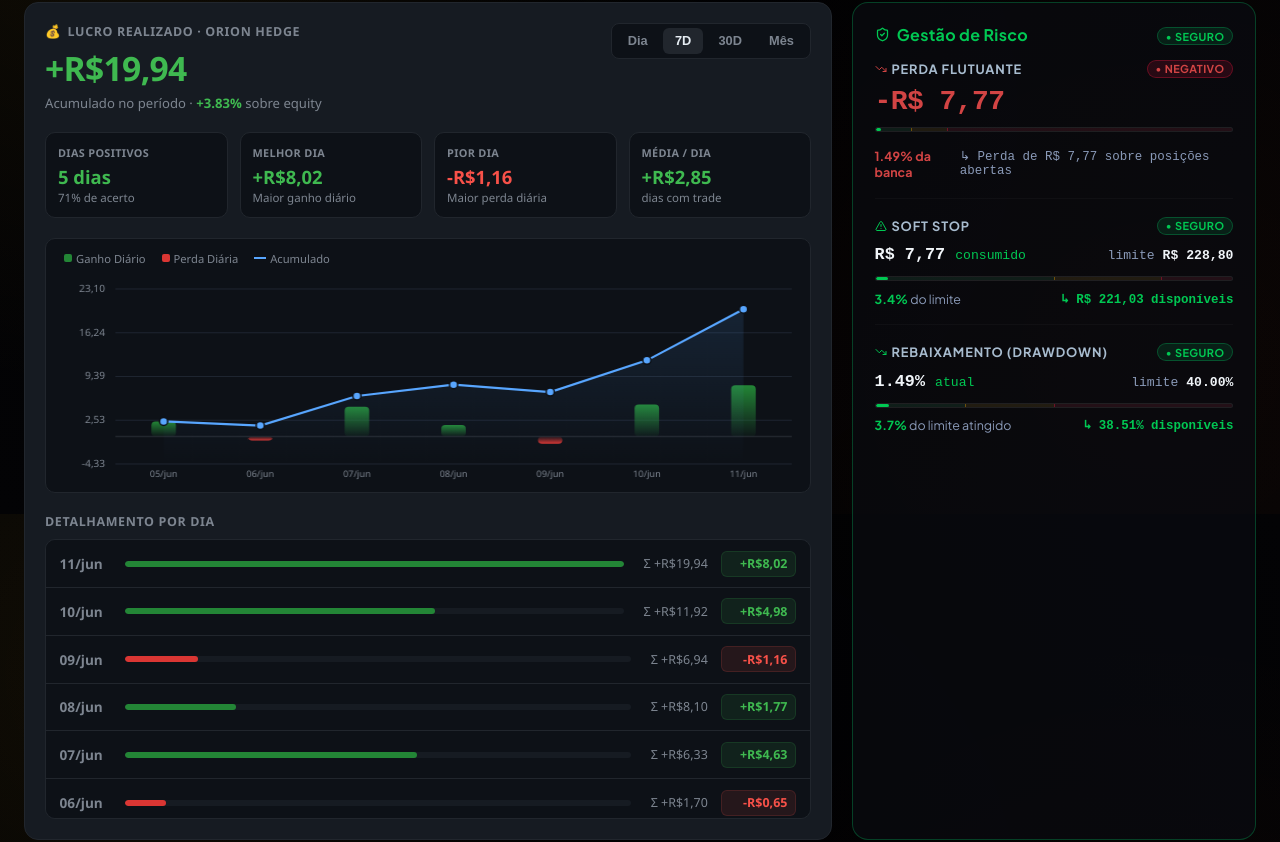
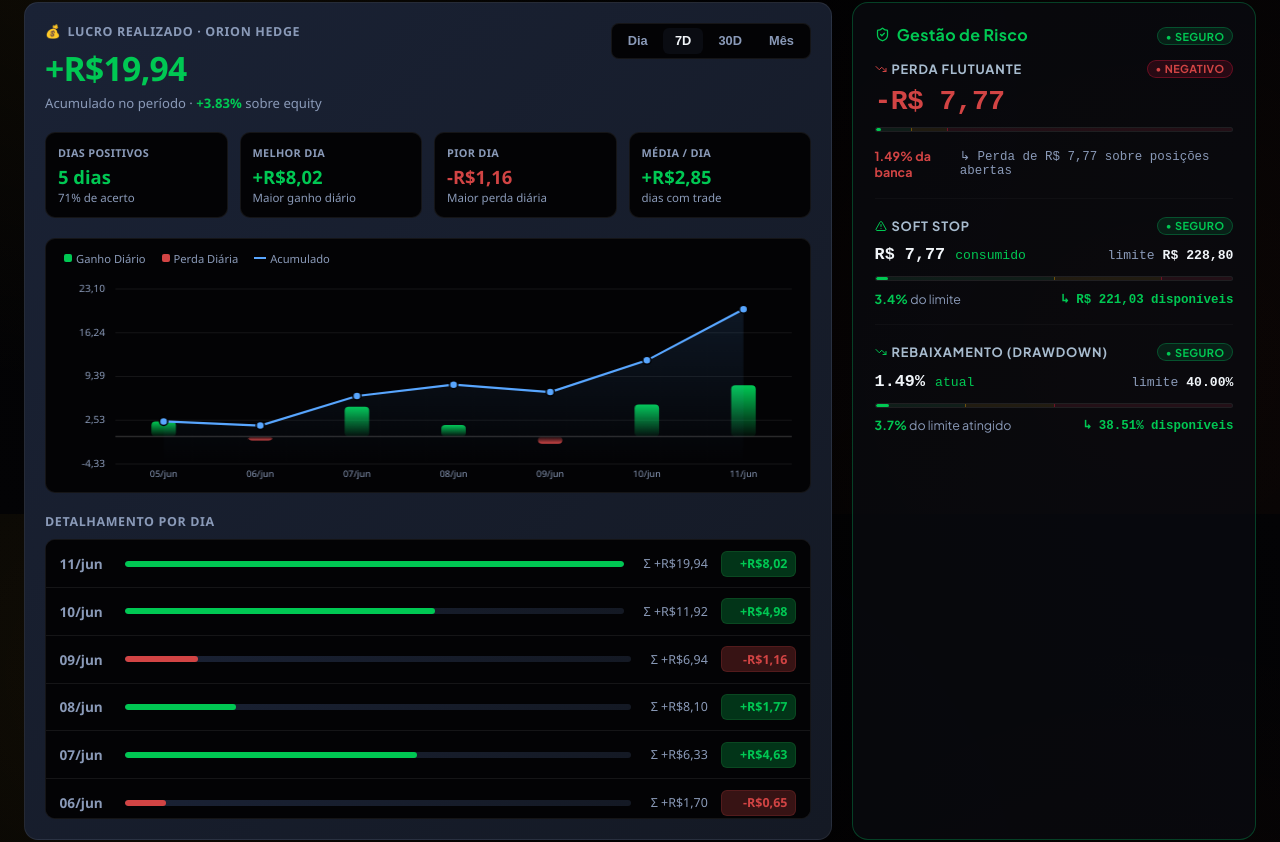
Before and after one commit to tonyrogeness-web/Oriontech, a Next.js app: page / in a window 1280 px wide. Shown: the part 1086-1928 px from the top of the page. Built offline with nearby package versions, Linux system fonts and the light colour scheme; no server answers; the database is empty.

Commit message:
style: adjust chart colors for light theme and unified CSS variables

```diff
--- a/src/components/Charts.tsx
+++ b/src/components/Charts.tsx
@@ -23,6 +23,30 @@ export default function Charts({ history = [], currencyMode = "BRL", brlRate = 5
   const chartWrapperRef = useRef<HTMLDivElement | null>(null);
   const canvasRef = useRef<HTMLCanvasElement | null>(null);
   const [canvasSize, setCanvasSize] = useState({ width: 500, height: 210 });
+  const [theme, setTheme] = useState<"dark" | "light">("dark");
+
+  useEffect(() => {
+    if (typeof window !== "undefined") {
+      const currentTheme = document.documentElement.getAttribute("data-theme") as "dark" | "light" | null;
+      if (currentTheme) {
+        setTheme(currentTheme);
+      }
+
+      const observer = new MutationObserver(() => {
+        const t = document.documentElement.getAttribute("data-theme") as "dark" | "light" | null;
+        if (t) {
+          setTheme(t);
+        }
+      });
+
+      observer.observe(document.documentElement, {
+        attributes: true,
+        attributeFilter: ["data-theme"]
+      });
+
+      return () => observer.disconnect();
+    }
+  }, []);
 
   // 1. Safe Date Parser & Formatter
   const parseSafeDate = (dateStr: string) => {
@@ -181,8 +205,18 @@ export default function Charts({ history = [], currencyMode = "BRL", brlRate = 5
     const width = canvasSize.width;
     const height = canvasSize.height;
 
+    // Colors mapping based on theme - matches globals.css tokens
+    const colorBg = theme === "light" ? "#f8fafc" : "#030305";
+    const colorGrid = theme === "light" ? "rgba(15, 23, 42, 0.08)" : "rgba(255, 255, 255, 0.07)";
+    const colorText = theme === "light" ? "#334155" : "#8a9ab8";
+    const colorZero = theme === "light" ? "rgba(15, 23, 42, 0.15)" : "rgba(255, 255, 255, 0.15)";
+    const colorHover = theme === "light" ? "rgba(15, 23, 42, 0.1)" : "rgba(255, 255, 255, 0.1)";
+    const colorCum = theme === "light" ? "#0066cc" : "#58a6ff";
+    const colorCumStroke = theme === "light" ? "#f8fafc" : "#030305";
+    const areaColor = theme === "light" ? "0, 102, 204" : "88, 166, 255";
+
     // Clear background
-    ctx.fillStyle = "#0d1117";
+    ctx.fillStyle = colorBg;
     ctx.fillRect(0, 0, width, height);
 
     // Margins
@@ -229,10 +263,10 @@ export default function Charts({ history = [], currencyMode = "BRL", brlRate = 5
     };
 
     // 1. Horizontal grid lines (5 lines)
-    ctx.strokeStyle = "#1e2530";
+    ctx.strokeStyle = colorGrid;
     ctx.lineWidth = 1;
     ctx.font = "10px Segoe UI, system-ui";
-    ctx.fillStyle = "#7d8590";
+    ctx.fillStyle = colorText;
     ctx.textAlign = "right";
     ctx.textBaseline = "middle";
 
@@ -249,13 +283,13 @@ export default function Charts({ history = [], currencyMode = "BRL", brlRate = 5
 
       // Label
       const val = yMax - ratio * (yMax - yMin);
-      ctx.fillText(formatVal(val).replace("R$", ""), padLeft - 10, y);
+      ctx.fillText(formatVal(val).replace("R$", "").replace("USC", ""), padLeft - 10, y);
     }
 
     // 2. Zero Horizontal Line
     const yZero = getY(0);
     if (yZero >= padTop && yZero <= padTop + graphHeight) {
-      ctx.strokeStyle = "#21262d";
+      ctx.strokeStyle = colorZero;
       ctx.lineWidth = 1.5;
       ctx.beginPath();
       ctx.moveTo(padLeft, yZero);
@@ -266,7 +300,7 @@ export default function Charts({ history = [], currencyMode = "BRL", brlRate = 5
     // 3. Hover Guide Line
     if (hoveredIndex !== null && hoveredIndex >= 0 && hoveredIndex < filteredData.length) {
       const hX = getX(hoveredIndex);
-      ctx.strokeStyle = "#21262d";
+      ctx.strokeStyle = colorHover;
       ctx.lineWidth = 1.2;
       ctx.setLineDash([4, 4]);
       ctx.beginPath();
@@ -293,11 +327,17 @@ export default function Charts({ history = [], currencyMode = "BRL", brlRate = 5
 
       const grad = ctx.createLinearGradient(0, yTop, 0, yBottom);
       if (isPositive) {
-        grad.addColorStop(0, "#238636");
-        grad.addColorStop(1, "rgba(35, 134, 54, 0.05)");
+        // Green: theme-optimized
+        const greenSolid = theme === "light" ? "#0d8a4e" : "#00c853";
+        const greenGlow = theme === "light" ? "rgba(13, 138, 78, 0.05)" : "rgba(0, 200, 83, 0.05)";
+        grad.addColorStop(0, greenSolid);
+        grad.addColorStop(1, greenGlow);
       } else {
-        grad.addColorStop(0, "rgba(218, 54, 51, 0.05)");
-        grad.addColorStop(1, "#da3633");
+        // Red: theme-optimized
+        const redSolid = theme === "light" ? "#b91c1c" : "#d24444";
+        const redGlow = theme === "light" ? "rgba(185, 28, 28, 0.05)" : "rgba(210, 68, 68, 0.05)";
+        grad.addColorStop(0, redGlow);
+        grad.addColorStop(1, redSolid);
       }
 
       ctx.fillStyle = grad;
@@ -322,13 +362,13 @@ export default function Charts({ history = [], currencyMode = "BRL", brlRate = 5
     ctx.closePath();
 
     const areaGrad = ctx.createLinearGradient(0, padTop, 0, padTop + graphHeight);
-    areaGrad.addColorStop(0, "rgba(88, 166, 255, 0.14)");
-    areaGrad.addColorStop(1, "rgba(88, 166, 255, 0.0)");
+    areaGrad.addColorStop(0, `rgba(${areaColor}, 0.14)`);
+    areaGrad.addColorStop(1, `rgba(${areaColor}, 0.0)`);
     ctx.fillStyle = areaGrad;
     ctx.fill();
 
     // 6. Draw Cumulative line
-    ctx.strokeStyle = "#58a6ff";
+    ctx.strokeStyle = colorCum;
     ctx.lineWidth = 2.2;
     ctx.beginPath();
     filteredData.forEach((d, idx) => {
@@ -347,8 +387,8 @@ export default function Charts({ history = [], currencyMode = "BRL", brlRate = 5
       const x = getX(idx);
       const y = getY(d.cumProfit);
 
-      ctx.fillStyle = "#58a6ff";
-      ctx.strokeStyle = "#0d1117";
+      ctx.fillStyle = colorCum;
+      ctx.strokeStyle = colorCumStroke;
       ctx.lineWidth = 1.5;
 
       ctx.beginPath();
@@ -358,7 +398,7 @@ export default function Charts({ history = [], currencyMode = "BRL", brlRate = 5
     });
 
     // 8. Draw X Axis Labels
-    ctx.fillStyle = "#7d8590";
+    ctx.fillStyle = colorText;
     ctx.font = "9px Segoe UI, system-ui";
     ctx.textAlign = "center";
     ctx.textBaseline = "top";
@@ -370,7 +410,7 @@ export default function Charts({ history = [], currencyMode = "BRL", brlRate = 5
         ctx.fillText(d.label, x, padTop + graphHeight + 6);
       }
     });
-  }, [canvasSize, filteredData, hoveredIndex, currencyMode, brlRate]);
+  }, [canvasSize, filteredData, hoveredIndex, currencyMode, brlRate, theme]);
 
   // 9. Handle mouse actions for tooltip
   const handleMouseMove = (e: React.MouseEvent<HTMLCanvasElement>) => {
@@ -418,24 +458,25 @@ export default function Charts({ history = [], currencyMode = "BRL", brlRate = 5
   return (
     <div
       style={{
-        background: "#161b22",
-        border: "1px solid #21262d",
+        background: "var(--bg-card-gradient)",
+        border: "1px solid var(--border-light)",
         borderRadius: "14px",
         padding: "1.25rem",
         fontFamily: "Segoe UI, system-ui, sans-serif",
-        color: "#e6edf3",
+        color: "var(--text-primary)",
         display: "flex",
         flexDirection: "column",
         gap: "1.25rem",
         boxSizing: "border-box",
         width: "100%",
-        overflow: "hidden"
+        overflow: "hidden",
+        boxShadow: theme === "light" ? "0 4px 20px rgba(0, 0, 0, 0.04)" : "none"
       }}
     >
       {/* 1. HEADER ROW */}
       <div style={{ display: "flex", justifyContent: "space-between", alignItems: "flex-start", flexWrap: "wrap", gap: "0.75rem" }}>
         <div>
-          <div style={{ display: "flex", alignItems: "center", gap: "0.4rem", fontSize: "0.78rem", fontWeight: 700, color: "#7d8590", textTransform: "uppercase", letterSpacing: "0.05em" }}>
+          <div style={{ display: "flex", alignItems: "center", gap: "0.4rem", fontSize: "0.78rem", fontWeight: 700, color: "var(--text-muted)", textTransform: "uppercase", letterSpacing: "0.05em" }}>
             <span>💰</span> LUCRO REALIZADO · ORION HEDGE
           </div>
           <h2
@@ -443,22 +484,22 @@ export default function Charts({ history = [], currencyMode = "BRL", brlRate = 5
               fontSize: "2.1rem",
               fontWeight: 700,
               margin: "0.35rem 0 0.15rem 0",
-              color: totalAccumulated >= 0 ? "#3fb950" : "#f85149",
+              color: totalAccumulated >= 0 ? "var(--neon-green)" : "var(--neon-red)",
               letterSpacing: "-0.02em"
             }}
           >
             {formatVal(totalAccumulated, true)}
           </h2>
-          <div style={{ fontSize: "0.82rem", color: "#7d8590" }}>
-            Acumulado no período · <span style={{ color: totalAccumulated >= 0 ? "#3fb950" : "#f85149", fontWeight: 600 }}>{totalAccumulated >= 0 ? "+" : ""}{accumulatedPct.toFixed(2)}%</span> sobre equity
+          <div style={{ fontSize: "0.82rem", color: "var(--text-muted)" }}>
+            Acumulado no período · <span style={{ color: totalAccumulated >= 0 ? "var(--neon-green)" : "var(--neon-red)", fontWeight: 600 }}>{totalAccumulated >= 0 ? "+" : ""}{accumulatedPct.toFixed(2)}%</span> sobre equity
           </div>
         </div>
 
         {/* Timeframe selector tabs */}
         <div
           style={{
-            background: "#0d1117",
-            border: "1px solid #21262d",
+            background: "var(--bg-deep)",
+            border: "1px solid var(--border-light)",
             borderRadius: "8px",
             padding: "0.25rem",
             display: "flex",
@@ -470,15 +511,16 @@ export default function Charts({ history = [], currencyMode = "BRL", brlRate = 5
               key={t}
               onClick={() => setTimeframe(t)}
               style={{
-                background: timeframe === t ? "#21262d" : "transparent",
+                background: timeframe === t ? "var(--bg-panel-solid)" : "transparent",
                 border: "none",
                 borderRadius: "6px",
                 padding: "0.35rem 0.75rem",
-                color: timeframe === t ? "#e6edf3" : "#7d8590",
+                color: timeframe === t ? "var(--text-primary)" : "var(--text-muted)",
                 fontSize: "0.8rem",
                 fontWeight: 600,
                 cursor: "pointer",
-                transition: "all 0.15s ease"
+                transition: "all 0.15s ease",
+                boxShadow: timeframe === t && theme === "light" ? "0 1px 3px rgba(0,0,0,0.06)" : "none"
               }}
             >
               {t}
@@ -497,39 +539,39 @@ export default function Charts({ history = [], currencyMode = "BRL", brlRate = 5
         }}
       >
         {/* Positive Days Pill */}
-        <div style={{ background: "#0d1117", border: "1px solid #21262d", borderRadius: "10px", padding: "0.75rem" }}>
-          <div style={{ fontSize: "0.68rem", fontWeight: 700, color: "#7d8590", textTransform: "uppercase", letterSpacing: "0.03em" }}>DIAS POSITIVOS</div>
-          <div style={{ fontSize: "1.15rem", fontWeight: 700, color: "#3fb950", margin: "0.25rem 0 0.05rem 0" }}>
+        <div style={{ background: "var(--bg-deep)", border: "1px solid var(--border-light)", borderRadius: "10px", padding: "0.75rem" }}>
+          <div style={{ fontSize: "0.68rem", fontWeight: 700, color: "var(--text-muted)", textTransform: "uppercase", letterSpacing: "0.03em" }}>DIAS POSITIVOS</div>
+          <div style={{ fontSize: "1.15rem", fontWeight: 700, color: "var(--neon-green)", margin: "0.25rem 0 0.05rem 0" }}>
             {positiveDays.length} {positiveDays.length === 1 ? "dia" : "dias"}
           </div>
-          <div style={{ fontSize: "0.72rem", color: "#7d8590" }}>{winRate.toFixed(0)}% de acerto</div>
+          <div style={{ fontSize: "0.72rem", color: "var(--text-muted)" }}>{winRate.toFixed(0)}% de acerto</div>
         </div>
 
         {/* Best Day Pill */}
-        <div style={{ background: "#0d1117", border: "1px solid #21262d", borderRadius: "10px", padding: "0.75rem" }}>
-          <div style={{ fontSize: "0.68rem", fontWeight: 700, color: "#7d8590", textTransform: "uppercase", letterSpacing: "0.03em" }}>MELHOR DIA</div>
-          <div style={{ fontSize: "1.15rem", fontWeight: 700, color: "#3fb950", margin: "0.25rem 0 0.05rem 0" }}>
+        <div style={{ background: "var(--bg-deep)", border: "1px solid var(--border-light)", borderRadius: "10px", padding: "0.75rem" }}>
+          <div style={{ fontSize: "0.68rem", fontWeight: 700, color: "var(--text-muted)", textTransform: "uppercase", letterSpacing: "0.03em" }}>MELHOR DIA</div>
+          <div style={{ fontSize: "1.15rem", fontWeight: 700, color: "var(--neon-green)", margin: "0.25rem 0 0.05rem 0" }}>
             {formatVal(bestDay, true)}
           </div>
-          <div style={{ fontSize: "0.72rem", color: "#7d8590" }}>Maior ganho diário</div>
+          <div style={{ fontSize: "0.72rem", color: "var(--text-muted)" }}>Maior ganho diário</div>
         </div>
 
         {/* Worst Day Pill */}
-        <div style={{ background: "#0d1117", border: "1px solid #21262d", borderRadius: "10px", padding: "0.75rem" }}>
-          <div style={{ fontSize: "0.68rem", fontWeight: 700, color: "#7d8590", textTransform: "uppercase", letterSpacing: "0.03em" }}>PIOR DIA</div>
-          <div style={{ fontSize: "1.15rem", fontWeight: 700, color: "#f85149", margin: "0.25rem 0 0.05rem 0" }}>
+        <div style={{ background: "var(--bg-deep)", border: "1px solid var(--border-light)", borderRadius: "10px", padding: "0.75rem" }}>
+          <div style={{ fontSize: "0.68rem", fontWeight: 700, color: "var(--text-muted)", textTransform: "uppercase", letterSpacing: "0.03em" }}>PIOR DIA</div>
+          <div style={{ fontSize: "1.15rem", fontWeight: 700, color: "var(--neon-red)", margin: "0.25rem 0 0.05rem 0" }}>
             {formatVal(worstDay, true)}
           </div>
-          <div style={{ fontSize: "0.72rem", color: "#7d8590" }}>Maior perda diária</div>
+          <div style={{ fontSize: "0.72rem", color: "var(--text-muted)" }}>Maior perda diária</div>
         </div>
 
         {/* Average Daily Profit Pill */}
-        <div style={{ background: "#0d1117", border: "1px solid #21262d", borderRadius: "10px", padding: "0.75rem" }}>
-          <div style={{ fontSize: "0.68rem", fontWeight: 700, color: "#7d8590", textTransform: "uppercase", letterSpacing: "0.03em" }}>MÉDIA / DIA</div>
-          <div style={{ fontSize: "1.15rem", fontWeight: 700, color: averageDailyProfit >= 0 ? "#3fb950" : "#f85149", margin: "0.25rem 0 0.05rem 0" }}>
+        <div style={{ background: "var(--bg-deep)", border: "1px solid var(--border-light)", borderRadius: "10px", padding: "0.75rem" }}>
+          <div style={{ fontSize: "0.68rem", fontWeight: 700, color: "var(--text-muted)", textTransform: "uppercase", letterSpacing: "0.03em" }}>MÉDIA / DIA</div>
+          <div style={{ fontSize: "1.15rem", fontWeight: 700, color: averageDailyProfit >= 0 ? "var(--neon-green)" : "var(--neon-red)", margin: "0.25rem 0 0.05rem 0" }}>
             {formatVal(averageDailyProfit, true)}
           </div>
-          <div style={{ fontSize: "0.72rem", color: "#7d8590" }}>dias com trade</div>
+          <div style={{ fontSize: "0.72rem", color: "var(--text-muted)" }}>dias com trade</div>
         </div>
       </div>
 
@@ -538,8 +580,8 @@ export default function Charts({ history = [], currencyMode = "BRL", brlRate = 5
         ref={chartWrapperRef}
         style={{
           position: "relative",
-          background: "#0d1117",
-          border: "1px solid #21262d",
+          background: "var(--bg-deep)",
+          border: "1px solid var(--border-light)",
           borderRadius: "10px",
           padding: "0.75rem 0.5rem 0.5rem 0.5rem",
           overflow: "hidden",
@@ -548,23 +590,23 @@ export default function Charts({ history = [], currencyMode = "BRL", brlRate = 5
         }}
       >
         {/* Legend above */}
-        <div style={{ display: "flex", gap: "1rem", fontSize: "0.7rem", color: "#7d8590", marginBottom: "0.5rem", paddingLeft: "10px" }}>
+        <div style={{ display: "flex", gap: "1rem", fontSize: "0.7rem", color: "var(--text-muted)", marginBottom: "0.5rem", paddingLeft: "10px" }}>
           <span style={{ display: "flex", alignItems: "center", gap: "4px" }}>
-            <span style={{ width: "8px", height: "8px", background: "#238636", borderRadius: "2px" }} />
+            <span style={{ width: "8px", height: "8px", background: "var(--neon-green)", borderRadius: "2px" }} />
             Ganho Diário
           </span>
           <span style={{ display: "flex", alignItems: "center", gap: "4px" }}>
-            <span style={{ width: "8px", height: "8px", background: "#da3633", borderRadius: "2px" }} />
+            <span style={{ width: "8px", height: "8px", background: "var(--neon-red)", borderRadius: "2px" }} />
             Perda Diária
           </span>
           <span style={{ display: "flex", alignItems: "center", gap: "4px" }}>
-            <span style={{ width: "12px", height: "2px", background: "#58a6ff" }} />
+            <span style={{ width: "12px", height: "2px", background: theme === "light" ? "#0066cc" : "#58a6ff" }} />
             Acumulado
           </span>
         </div>
 
         {filteredData.length === 0 ? (
-          <div style={{ display: "flex", justifyContent: "center", alignItems: "center", height: "210px", color: "#7d8590", fontSize: "0.85rem" }}>
+          <div style={{ display: "flex", justifyContent: "center", alignItems: "center", height: "210px", color: "var(--text-muted)", fontSize: "0.85rem" }}>
             Nenhum dado disponível no período selecionado.
           </div>
         ) : (
@@ -593,33 +635,33 @@ export default function Charts({ history = [], currencyMode = "BRL", brlRate = 5
               position: "absolute",
               left: `${tooltipPos.x}px`,
               top: `${tooltipPos.y}px`,
-              backgroundColor: "#0d1117",
-              border: "1px solid #21262d",
+              backgroundColor: "var(--bg-panel-solid)",
+              border: "1px solid var(--border-light)",
               borderRadius: "8px",
               padding: "8px 12px",
-              color: "#e6edf3",
+              color: "var(--text-primary)",
               fontFamily: "Segoe UI, system-ui",
               fontSize: "11px",
               pointerEvents: "none",
-              boxShadow: "0 4px 14px rgba(0, 0, 0, 0.6)",
+              boxShadow: theme === "light" ? "0 4px 14px rgba(0, 0, 0, 0.08)" : "0 4px 14px rgba(0, 0, 0, 0.6)",
               zIndex: 10,
               display: "flex",
               flexDirection: "column",
               gap: "4px"
             }}
           >
-            <div style={{ fontWeight: 700, borderBottom: "1px solid #21262d", paddingBottom: "4px", marginBottom: "4px", color: "#e6edf3" }}>
+            <div style={{ fontWeight: 700, borderBottom: "1px solid var(--border-light)", paddingBottom: "4px", marginBottom: "4px", color: "var(--text-primary)" }}>
               {filteredData[hoveredIndex].dateRaw ? formatDate(filteredData[hoveredIndex].dateRaw) : filteredData[hoveredIndex].label}
             </div>
             <div style={{ display: "flex", justifyContent: "space-between", gap: "20px" }}>
-              <span style={{ color: "#7d8590" }}>Ganho Diário:</span>
-              <span style={{ color: filteredData[hoveredIndex].daily >= 0 ? "#3fb950" : "#f85149", fontWeight: 700 }}>
+              <span style={{ color: "var(--text-muted)" }}>Ganho Diário:</span>
+              <span style={{ color: filteredData[hoveredIndex].daily >= 0 ? "var(--neon-green)" : "var(--neon-red)", fontWeight: 700 }}>
                 {formatVal(filteredData[hoveredIndex].daily, true)}
               </span>
             </div>
             <div style={{ display: "flex", justifyContent: "space-between", gap: "20px" }}>
-              <span style={{ color: "#7d8590" }}>Acumulado:</span>
-              <span style={{ color: "#58a6ff", fontWeight: 700 }}>
+              <span style={{ color: "var(--text-muted)" }}>Acumulado:</span>
+              <span style={{ color: theme === "light" ? "#0066cc" : "#58a6ff", fontWeight: 700 }}>
                 {formatVal(filteredData[hoveredIndex].cumProfit, true)}
               </span>
             </div>
@@ -629,19 +671,19 @@ export default function Charts({ history = [], currencyMode = "BRL", brlRate = 5
 
       {/* 4. DETAIL BY DAY ROW */}
       <div>
-        <div style={{ fontSize: "0.78rem", fontWeight: 700, color: "#7d8590", textTransform: "uppercase", letterSpacing: "0.05em", marginBottom: "0.6rem" }}>
+        <div style={{ fontSize: "0.78rem", fontWeight: 700, color: "var(--text-muted)", textTransform: "uppercase", letterSpacing: "0.05em", marginBottom: "0.6rem" }}>
           DETALHAMENTO POR DIA
         </div>
 
         {filteredData.length === 0 ? (
-          <div style={{ color: "#7d8590", fontSize: "0.8rem", textAlign: "center", padding: "1rem" }}>
+          <div style={{ color: "var(--text-muted)", fontSize: "0.8rem", textAlign: "center", padding: "1rem" }}>
             Sem registros.
           </div>
         ) : (
           <div
             style={{
-              background: "#0d1117",
-              border: "1px solid #21262d",
+              background: "var(--bg-deep)",
+              border: "1px solid var(--border-light)",
               borderRadius: "10px",
               maxHeight: "280px",
               overflowY: "auto",
@@ -665,22 +707,22 @@ export default function Charts({ history = [], currencyMode = "BRL", brlRate = 5
                        alignItems: "center",
                        justifyContent: "space-between",
                        padding: "0.65rem 0.85rem",
-                      borderBottom: idx === filteredData.length - 1 ? "none" : "1px solid #21262d",
+                       borderBottom: idx === filteredData.length - 1 ? "none" : "1px solid var(--border-light)",
                        fontSize: "0.85rem",
                        gap: "1.25rem"
                      }}
                   >
                     {/* Date label */}
-                    <div style={{ width: "45px", color: "#7d8590", fontWeight: 600 }}>{day.label}</div>
+                    <div style={{ width: "45px", color: "var(--text-muted)", fontWeight: 600 }}>{day.label}</div>
 
                     {/* Progress Bar Container */}
-                    <div style={{ flex: 1, height: "6px", background: "#161b22", borderRadius: "3px", overflow: "hidden", position: "relative" }}>
+                    <div style={{ flex: 1, height: "6px", background: "var(--bg-card-gradient)", borderRadius: "3px", overflow: "hidden", position: "relative" }}>
                       {absVal > 0 && (
                         <div
                           style={{
                             width: `${percentWidth}%`,
                             height: "100%",
-                            background: isPositive ? "#238636" : "#da3633",
+                            background: isPositive ? "var(--neon-green)" : "var(--neon-red)",
                             borderRadius: "3px"
                           }}
                         />
@@ -689,7 +731,7 @@ export default function Charts({ history = [], currencyMode = "BRL", brlRate = 5
 
                     {/* Right Info: Cumulative and daily badge */}
                     <div style={{ display: "flex", alignItems: "center", gap: "0.85rem", justifySelf: "flex-end" }}>
-                      <span style={{ color: "#7d8590", fontSize: "0.78rem" }}>
+                      <span style={{ color: "var(--text-muted)", fontSize: "0.78rem" }}>
                         &Sigma; {formatVal(day.cumProfit, true)}
                       </span>
 
@@ -701,10 +743,10 @@ export default function Charts({ history = [], currencyMode = "BRL", brlRate = 5
                           fontWeight: 700,
                           padding: "0.22rem 0.5rem",
                           borderRadius: "6px",
-                          color: isPositive ? "#3fb950" : (isNegative ? "#f85149" : "#7d8590"),
+                          color: isPositive ? "var(--neon-green)" : (isNegative ? "var(--neon-red)" : "var(--text-muted)"),
                           background: isPositive
-                            ? "rgba(63, 185, 80, 0.1)"
-                            : (isNegative ? "rgba(248, 81, 73, 0.1)" : "rgba(125, 133, 144, 0.1)"),
+                            ? "var(--neon-green-glow)"
+                            : (isNegative ? "var(--neon-red-glow)" : "rgba(125, 133, 144, 0.1)"),
                           border: isPositive
                             ? "1px solid rgba(63, 185, 80, 0.15)"
                             : (isNegative ? "1px solid rgba(248, 81, 73, 0.15)" : "1px solid rgba(125, 133, 144, 0.15)")
```
Lines whose indentation alone changed are shown as unchanged.
